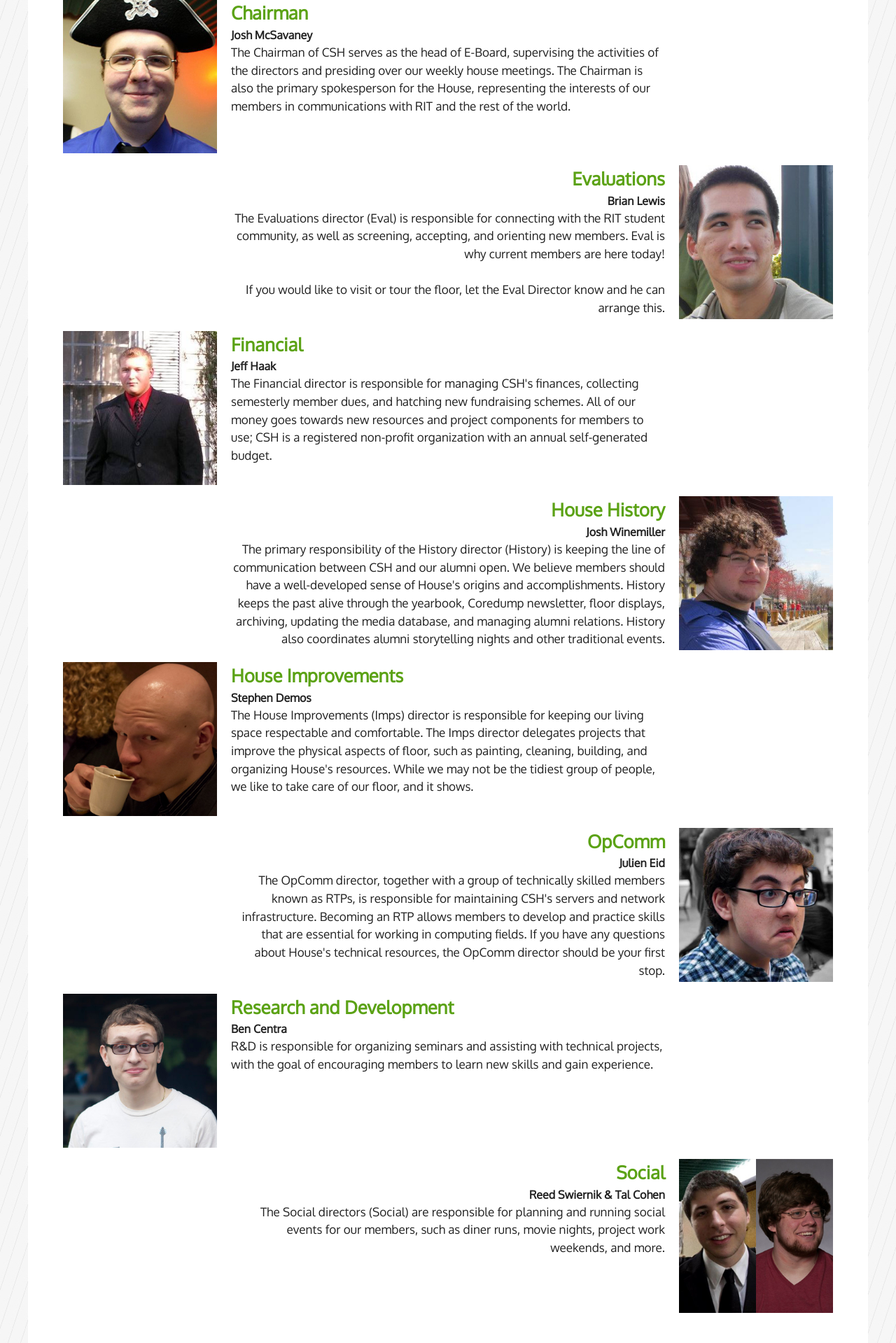
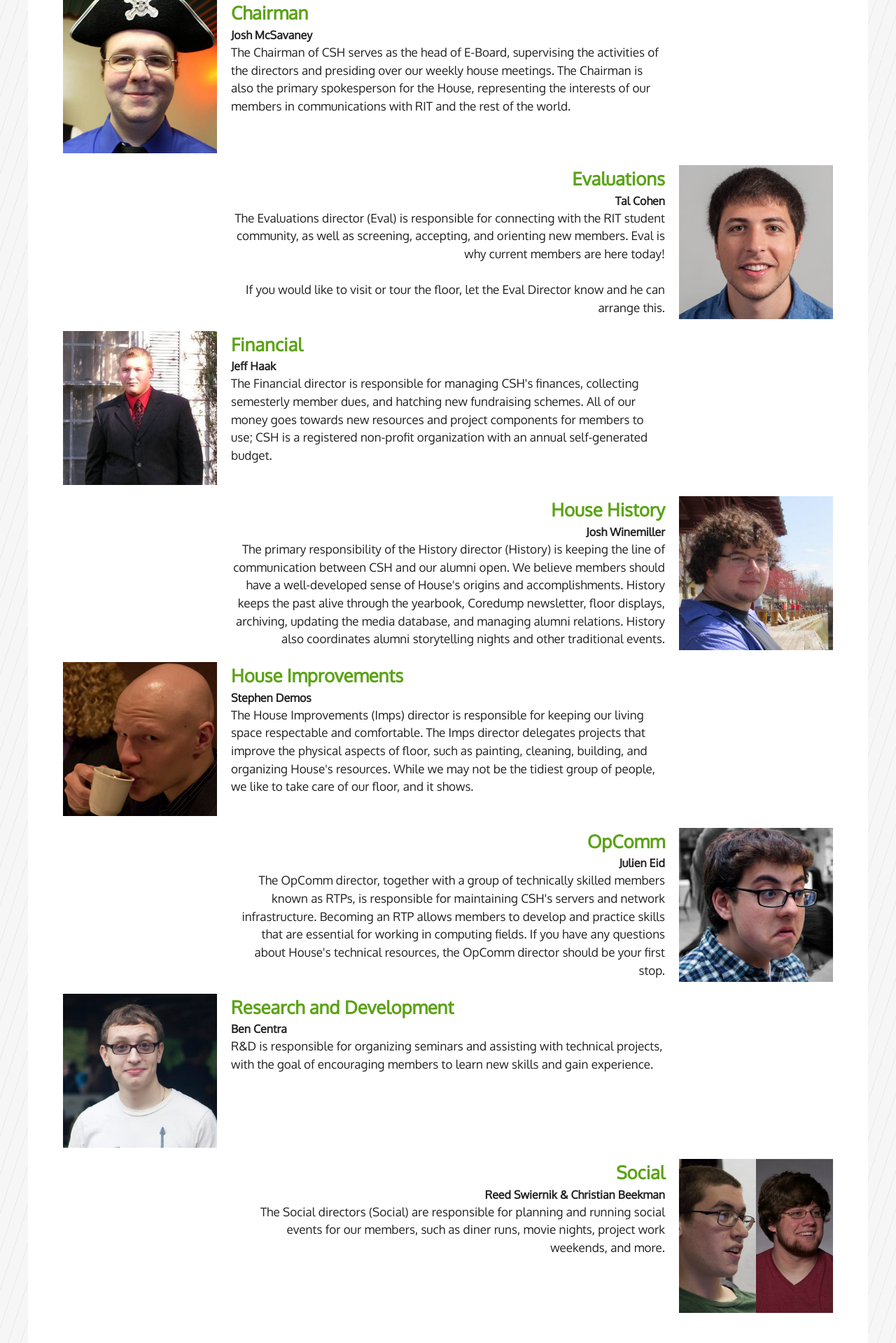
Before and after one commit to ComputerScienceHouse/CSHPublicSite, a PHP site: page /eboard.php in a window 1280 px wide. Shown: the part 301-2220 px from the top of the page at 70% size. Run offline with PHP 8.4, Linux system fonts and the light colour scheme.

Commit message:
updated page with new eboard

```diff
--- a/eboard.php
+++ b/eboard.php
@@ -28,7 +28,7 @@
 				<div class="rolloverImg" id="evalsImg"><img src="images/eboard/evals.jpg" /></div>
 				<span>
 					<h2>Evaluations</h2>
-					<h3>Brian Lewis</h3>
+					<h3>Tal Cohen</h3>
 					<p>
 						The Evaluations director (Eval) is responsible for connecting with the RIT student community, as well as screening, accepting, and orienting new members. Eval is why current members are here today!
 						<br/><br/>
@@ -96,7 +96,7 @@
 				<div class="rolloverImg" id="socialImg"><img src="images/eboard/social.jpg" /></div>
 				<span>
 					<h2>Social</h2>
-					<h3>Reed Swiernik &amp; Tal Cohen</h3>
+					<h3>Reed Swiernik &amp; Christian Beekman</h3>
 					<p>
 						The Social directors (Social) are responsible for planning and running social events for our members, such as diner runs, movie nights, project work weekends, and more.
 					</p>
```
Also changed, not shown: images/eboard/evals.jpg, images/eboard/evals_20131.jpg (added), images/eboard/evals_joke.jpg, images/eboard/evals_joke_20131.jpg (added), images/eboard/social.jpg, images/eboard/social_20131.jpg (added), images/eboard/social_joke.jpg, images/eboard/social_joke_20131.jpg (added).
